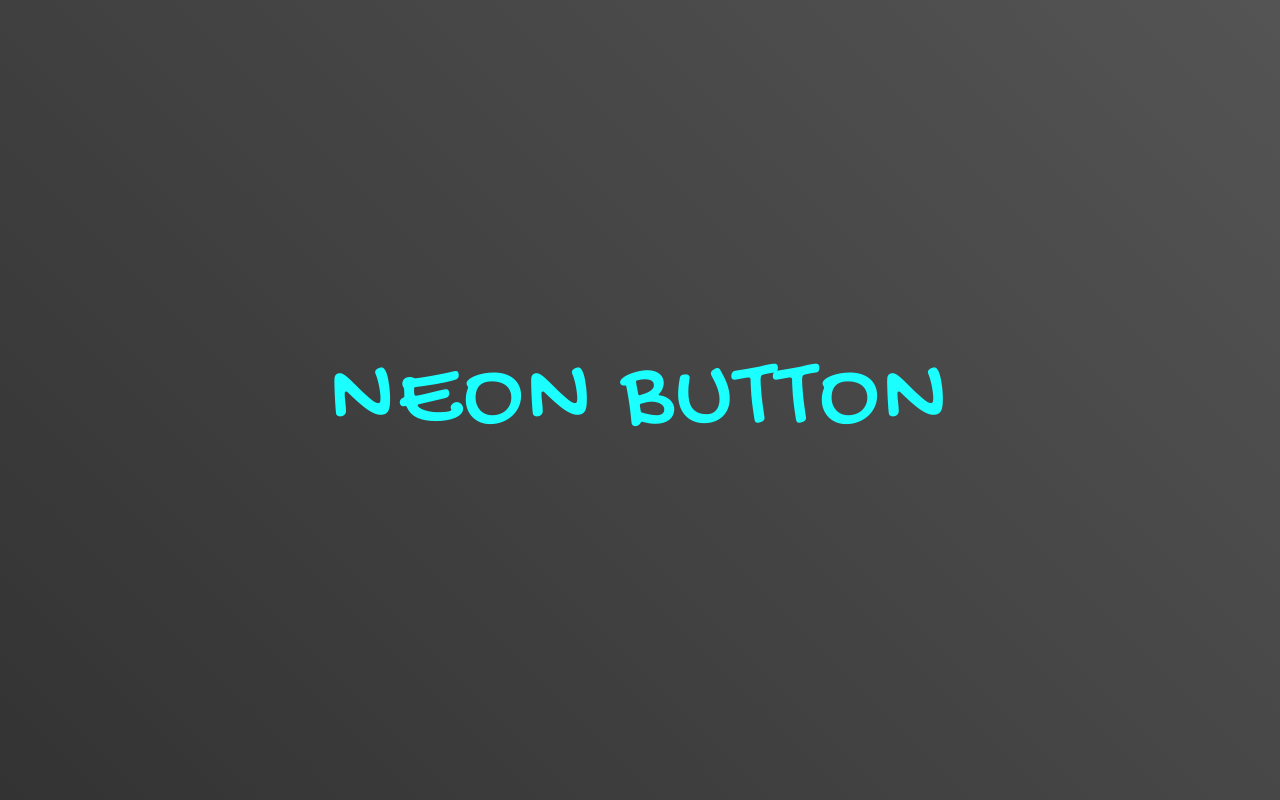
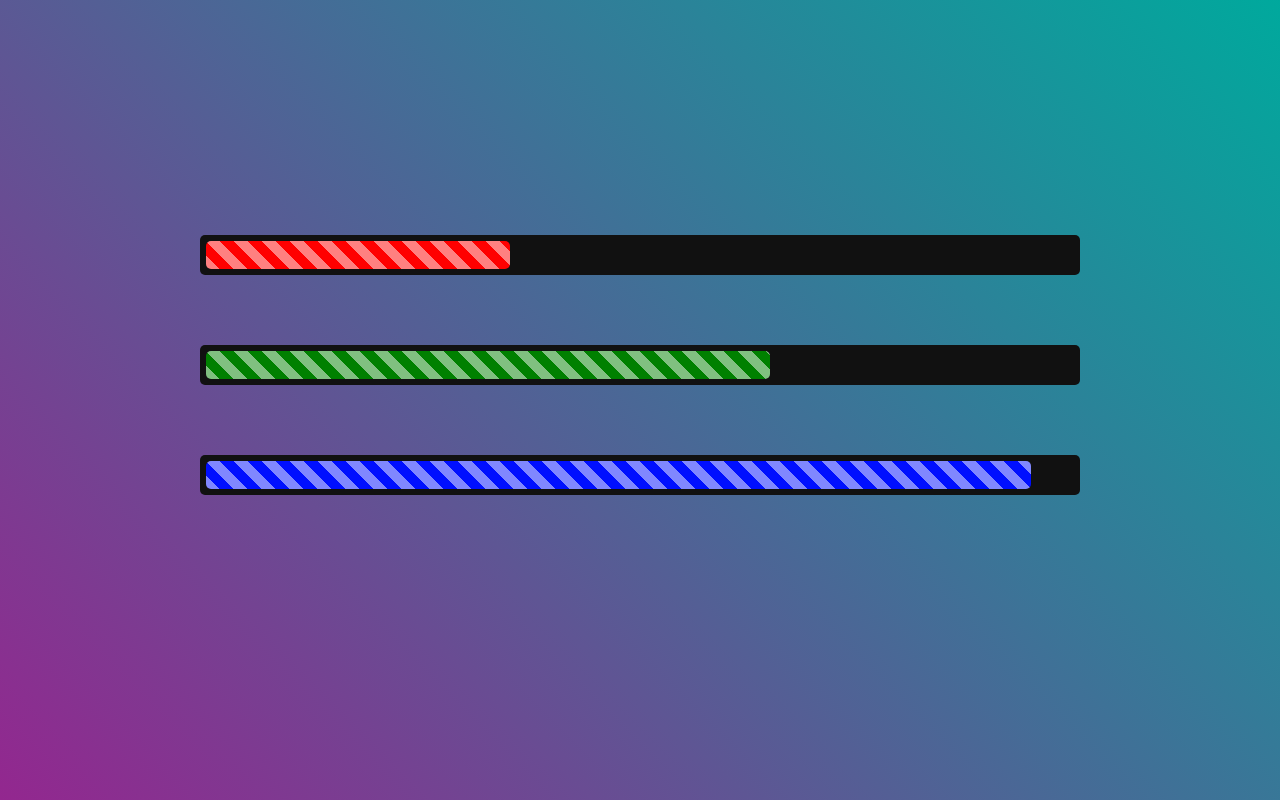
Before and after one commit to OlegWeremyew/css-animations, a React (Create React App) app: page / in a window 1280 px wide. Built offline with nearby package versions, Linux system fonts and the light colour scheme.

Commit message:
added different animation effects part 2

```diff
--- a/public/index.html
+++ b/public/index.html
@@ -13,7 +13,7 @@
 	<link rel="preconnect" href="https://fonts.googleapis.com">
 	<link rel="preconnect" href="https://fonts.gstatic.com" crossorigin>
 	<link
-		href="https://fonts.googleapis.com/css2?family=Gochi+Hand&family=Montserrat:wght@300;400;600&family=Titillium+Web:wght@400;700&display=swap"
+		href="https://fonts.googleapis.com/css2?family=Gochi+Hand&family=Montserrat:wght@300;400;500;600;800&family=Titillium+Web:wght@400;700&display=swap"
 		rel="stylesheet">
 
 	<title>CSS Animations</title>
--- a/src/app/App.tsx
+++ b/src/app/App.tsx
@@ -1,6 +1,15 @@
 import React, {FC} from 'react';
 import './App.css';
-import {BeveledCorners, ButtonHover, CardRotate, CreativeButtonHover, NeonButton} from "../pages";
+import {
+  AnimatedIndicator,
+  BeveledCorners,
+  ButtonHover,
+  CardRotate,
+  CreativeButtonHover,
+  ErrorPage,
+  NeonButton,
+  ResponsiveMenu
+} from "../pages";
 
 export const App: FC = () => (
   <>
@@ -8,6 +17,9 @@ export const App: FC = () => (
     {/*<CardRotate/>*/}
     {/*<BeveledCorners/>*/}
     {/*<CreativeButtonHover/>*/}
-    <NeonButton/>
+    {/*<NeonButton/>*/}
+    {/*<ErrorPage/>*/}
+    {/*<ResponsiveMenu/>*/}
+    <AnimatedIndicator/>
   </>
 );
--- /dev/null
+++ b/src/pages/6.error-page/ErrorPage.module.scss
@@ -0,0 +1,50 @@
+.wrapper {
+  background: linear-gradient(45deg, #2e3194, #1bffff);
+  min-height: 100vh;
+
+  display: flex;
+  flex-direction: column;
+  align-items: center;
+  justify-content: center;
+}
+
+.container {
+  text-align: center;
+  font-family: 'Montserrat', sans-serif;
+
+  h2 {
+    margin: 10px 0;
+  }
+
+  h1 {
+    margin: 0;
+    font-size: 170px;
+    letter-spacing: 20px;
+    background: url("https://encrypted-tbn0.gstatic.com/images?q=tbn:ANd9GcSU034SntRRbdI1vC0dJprVAvEOY-1ER3vm7GeeNfjU&s") center;
+    background-size: cover;
+    -webkit-text-fill-color: transparent;
+    -webkit-background-clip: text;
+  }
+
+  p {
+    font-size: 20px;
+  }
+
+  a {
+    margin-top: 20px;
+    display: inline-block;
+    text-decoration: none;
+    background-color: #fa1918;
+    text-transform: uppercase;
+    color: #FFF;
+    border-radius: 20px;
+    padding: 3% 6%;
+    font-size: 14px;
+    transition: 0.3s ease;
+
+    &:hover {
+      background-color: #45145a;
+      text-shadow: -5px 5px 20px #010101;
+    }
+  }
+}
--- /dev/null
+++ b/src/pages/6.error-page/ErrorPage.tsx
@@ -0,0 +1,13 @@
+import React from 'react';
+import styles from './ErrorPage.module.scss'
+
+export const ErrorPage = () => (
+  <div className={styles.wrapper}>
+    <div  className={styles.container}>
+      <h2>Oops! Nothing was found</h2>
+      <h1>404</h1>
+      <p>We can't find the page you'are looking for.</p>
+      <a href="#">Go back home</a>
+    </div>
+  </div>
+);
--- /dev/null
+++ b/src/pages/6.error-page/index.ts
@@ -0,0 +1 @@
+export * from "./ErrorPage";
--- /dev/null
+++ b/src/pages/7.responsive-menu/ResponsiveMenu.module.scss
@@ -0,0 +1,88 @@
+.wrapper {
+  width: 100%;
+  min-height: 100vh;
+  font-family: 'Montserrat', sans-serif;
+  color: #FFF;
+  background: #f4f5f8;
+}
+
+header {
+  min-height: 100px;
+  background: linear-gradient(-45deg, #00537e, #3aa17e);
+  padding: 0 20px;
+  display: flex;
+  align-items: center;
+  justify-content: space-between;
+  box-shadow: 0 4px 4px 0 rgba(0, 0, 0, 0.2);
+
+  .switcher {
+    position: absolute;
+    visibility: hidden;
+    left: -9999px;
+  }
+
+  label {
+    font-size: 30px;
+    cursor: pointer;
+    display: none;
+  }
+
+  ul {
+    list-style-type: none;
+    display: flex;
+  }
+
+  a {
+    display: block;
+    text-transform: uppercase;
+    text-decoration: none;
+    padding: 0 15px;
+    transition: 0.4s;
+    color: inherit;
+
+    &:hover {
+      color: #3498db
+    }
+  }
+}
+
+@media screen and (max-width: 950px) {
+  .open,
+  .close {
+    display: block;
+  }
+
+  .close {
+    position: absolute;
+    top: 40px;
+    right: 40px;
+  }
+
+  .switcher:checked ~ nav {
+    right: 0;
+  }
+
+  nav {
+    position: fixed;
+    width: 100%;
+    height: 100vh;
+    background: linear-gradient(180deg, #00537e, #3aa17e);
+    right: -100%;
+    top: 0;
+    text-align: center;
+    padding: 100px 0;
+    transition: 0.7s;
+  }
+
+  ul {
+    flex-direction: column;
+
+    a {
+      padding: 20px;
+
+      &:hover {
+        background-color: rgba(255, 255, 255, 0.03);
+      }
+    }
+  }
+}
--- /dev/null
+++ b/src/pages/7.responsive-menu/ResponsiveMenu.tsx
@@ -0,0 +1,25 @@
+import React from 'react';
+import styles from './ResponsiveMenu.module.scss'
+import {FontAwesomeIcon} from "@fortawesome/react-fontawesome";
+import {faBars, faTimes} from "@fortawesome/free-solid-svg-icons";
+
+export const ResponsiveMenu = () => (
+  <div className={styles.wrapper}>
+    <header>
+      <h2>Shrink the screen for test</h2>
+      <input className={styles.switcher} type="checkbox" id="menu"/>
+      <label className={styles.open} htmlFor="menu"><FontAwesomeIcon icon={faBars}/> </label>
+      <nav>
+        <ul>
+          <li><a href="#">Home</a></li>
+          <li><a href="#">About me</a></li>
+          <li><a href="#">Skills</a></li>
+          <li><a href="#">Portfolio</a></li>
+          <li><a href="#">Contacts</a></li>
+        </ul>
+        <label className={styles.close} htmlFor="menu"><FontAwesomeIcon icon={faTimes}/> </label>
+      </nav>
+    </header>
+  </div>
+
+);
--- /dev/null
+++ b/src/pages/7.responsive-menu/index.ts
@@ -0,0 +1 @@
+export * from "./ResponsiveMenu";
--- /dev/null
+++ b/src/pages/8.animated-indicator/AnimatedIndicator.module.scss
@@ -0,0 +1,92 @@
+.wrapper {
+  background: linear-gradient(45deg, #93278f, #00a99d);
+  display: flex;
+  align-items: center;
+  justify-content: center;
+  flex-direction: column;
+  min-height: 100vh;
+  font-family: 'Montserrat', sans-serif;
+  padding: 0 200px;
+}
+
+.progress {
+  cursor: pointer;
+  background-color: #111111;
+  height: 40px;
+  width: 100%;
+  border-radius: 5px;
+  position: relative;
+  margin-bottom: 70px;
+  padding: 6px;
+
+  &:hover {
+
+    .fill {
+      animation-play-state: running;
+    }
+
+    .number {
+      transform: translateY(-40px);
+      visibility: visible;
+      opacity: 1;
+    }
+  }
+
+  &:nth-child(1) {
+    .fill {
+      background-color: #ff0000;
+      width: 35%;
+    }
+  }
+
+  &:nth-child(2) {
+    .fill {
+      background-color: #008000;
+      width: 65%;
+    }
+  }
+
+  &:nth-child(3) {
+    .fill {
+      background-color: #000fff;
+      width: 95%;
+    }
+  }
+
+  .number {
+    position: absolute;
+    right: 0;
+    top: 0;
+    background-color: rgba(255, 255, 255, 0.6);
+    padding: 5px 10px;
+    border-radius: 5px;
+    border-right: 18px;
+    font-size: 18px;
+    transition: 0.5s ease;
+    visibility: hidden;
+    opacity: 0;
+  }
+
+  .fill {
+    background: linear-gradient(
+                    45deg,
+                    rgba(255, 255, 255, 0.5) 25%,
+                    transparent 25%,
+                    transparent 50%,
+                    rgba(255, 255, 255, 0.5) 50%,
+                    rgba(255, 255, 255, 0.5) 75%,
+                    transparent 75%,
+                    transparent
+    );
+    background-size: 28px;
+    border-radius: 5px;
+    height: 100%;
+    animation: move 0.5s linear infinite paused;
+  }
+}
+
+@keyframes move {
+  100% {
+    background-position: 28px 0;
+  }
+}
--- /dev/null
+++ b/src/pages/8.animated-indicator/AnimatedIndicator.tsx
@@ -0,0 +1,21 @@
+import React from 'react';
+import styles from './AnimatedIndicator.module.scss'
+
+export const AnimatedIndicator = () => (
+  <div className={styles.wrapper}>
+    <div className={styles.progress}>
+      <div className={styles.fill}/>
+      <div className={styles.number}>35%</div>
+    </div>
+
+    <div className={styles.progress}>
+      <div className={styles.fill}/>
+      <div className={styles.number}>65%</div>
+    </div>
+
+    <div className={styles.progress}>
+      <div className={styles.fill}/>
+      <div className={styles.number}>95%</div>
+    </div>
+  </div>
+);
--- /dev/null
+++ b/src/pages/8.animated-indicator/index.ts
@@ -0,0 +1 @@
+export * from "./AnimatedIndicator";
--- a/src/pages/index.ts
+++ b/src/pages/index.ts
@@ -3,3 +3,6 @@ export * from './2.card-rotate';
 export * from './3.beveled-corners';
 export * from './4.creative-button-hover';
 export * from './5.neon-button';
+export * from './6.error-page';
+export * from './7.responsive-menu';
+export * from './8.animated-indicator';
```
